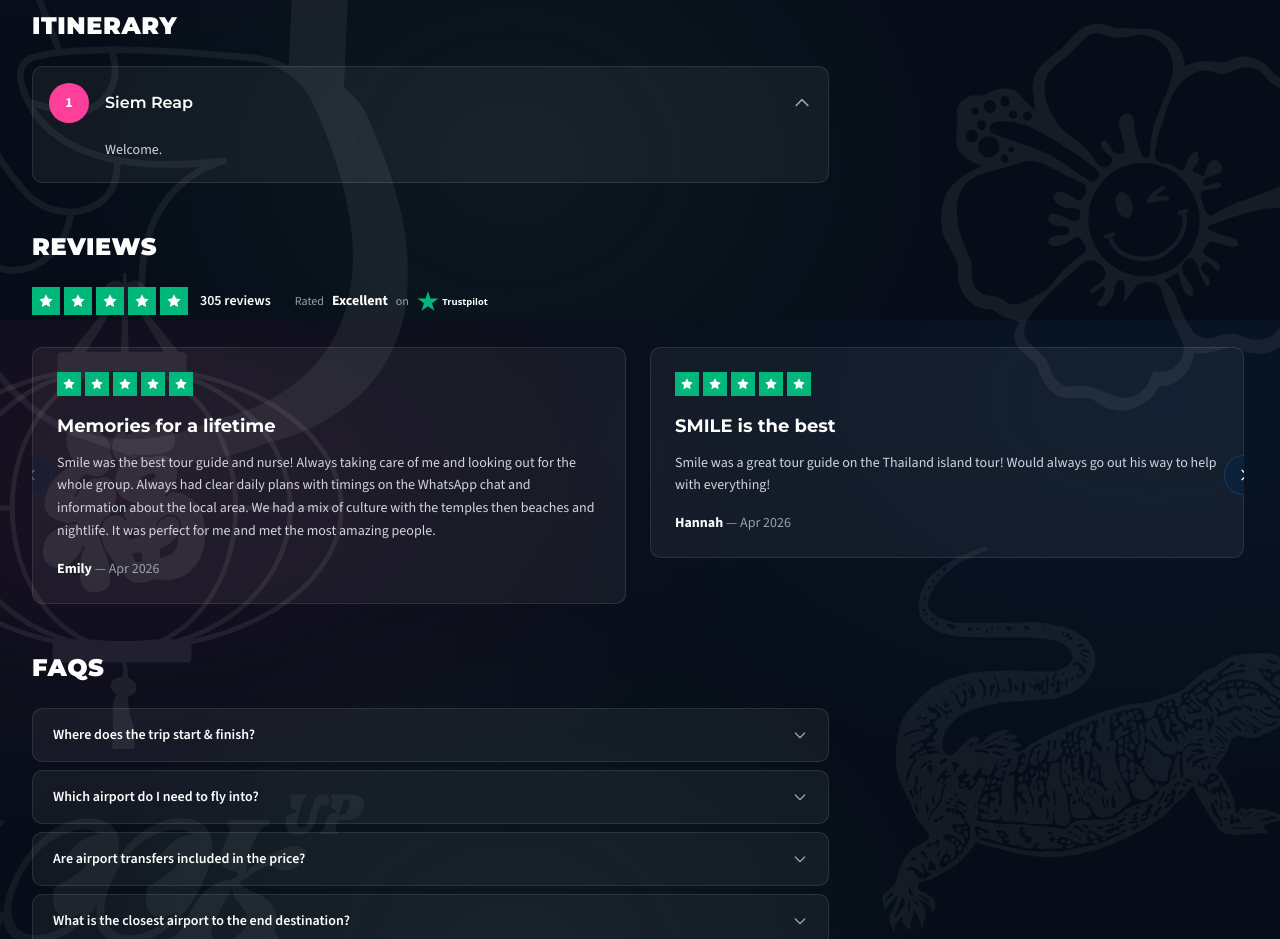
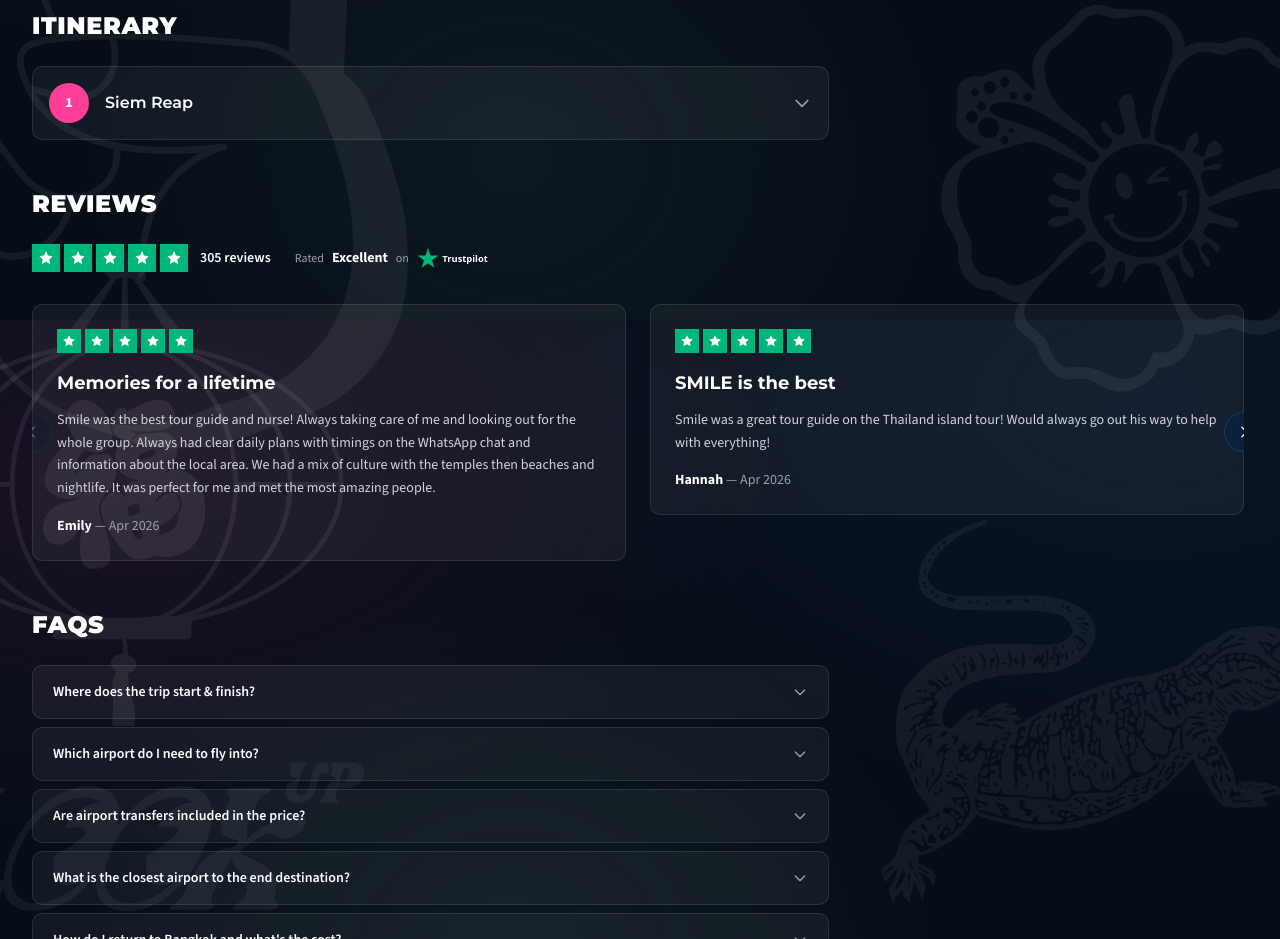
Before and after one commit to markpope8507/trutravels, a Next.js app: page /destinations/asia/cambodia/cambodia-explorer in a window 1280 px wide. Shown: the part 2080-3019 px from the top of the page. Built offline with nearby package versions, Linux system fonts and the light colour scheme.

Commit message:
Default itinerary days to all closed
Start with no day expanded instead of Day 1 open.

Co-Authored-By: Claude Opus 4.8 (1M context) <noreply@anthropic.com>

```diff
--- a/src/components/collapsible-itinerary.tsx
+++ b/src/components/collapsible-itinerary.tsx
@@ -27,7 +27,7 @@ export default function CollapsibleItinerary({
   days: ItineraryDay[];
   activities?: Activity[];
 }) {
-  const [openDays, setOpenDays] = useState<Set<number>>(new Set([1]));
+  const [openDays, setOpenDays] = useState<Set<number>>(new Set());
 
   const toggle = (day: number) => {
     setOpenDays((prev) => {
```
